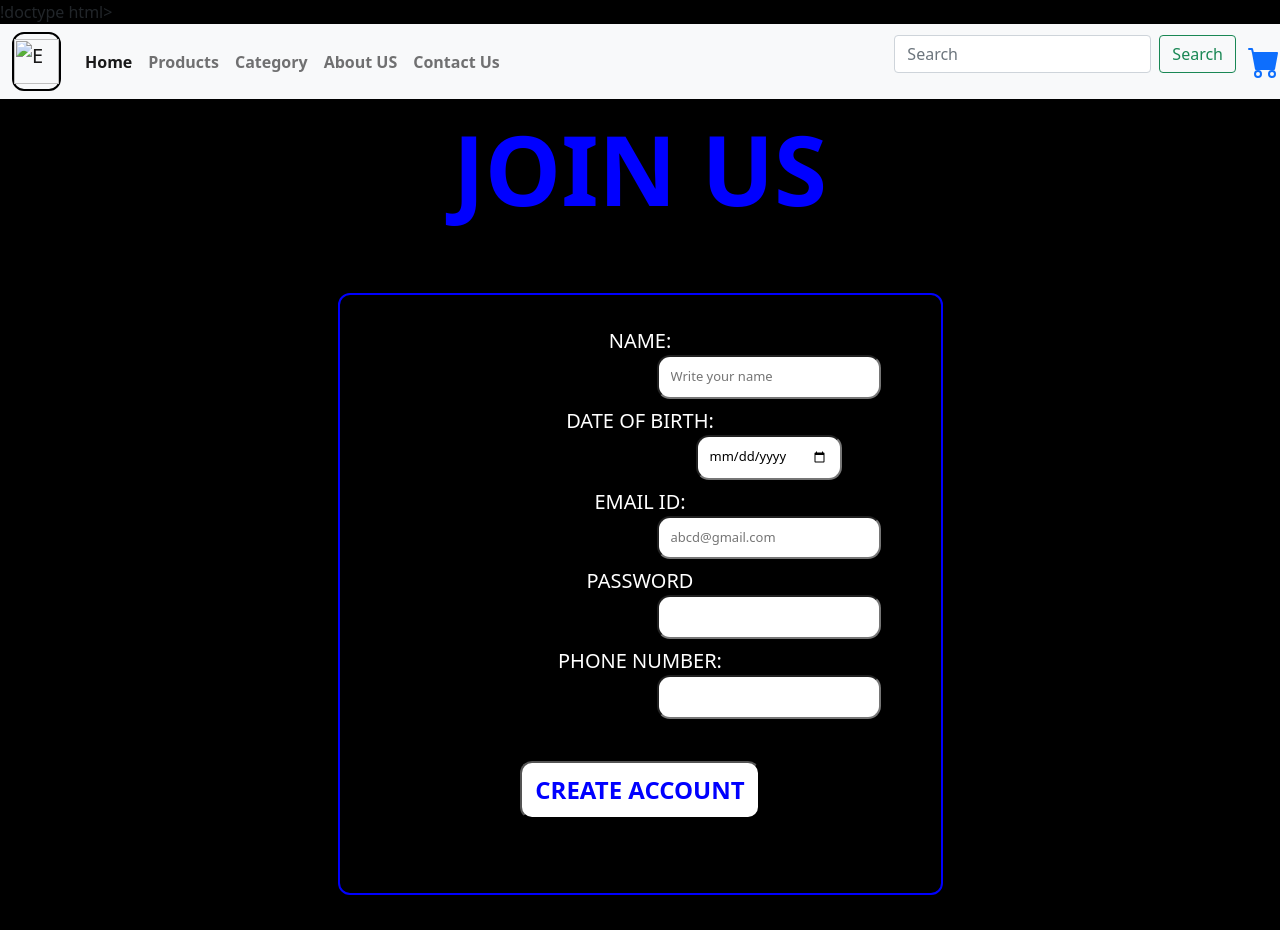
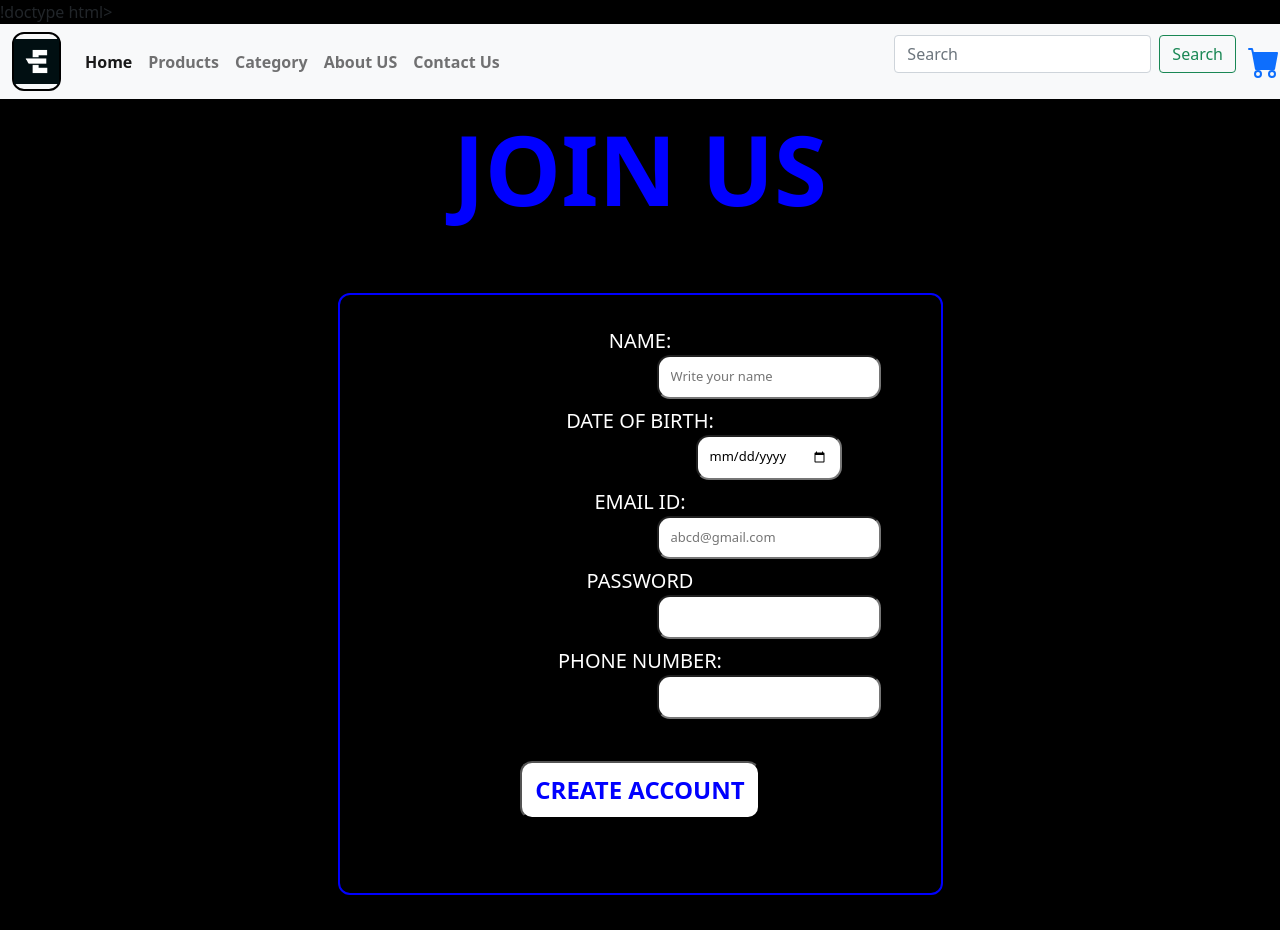
Before and after one commit to shilpi-cyber/E-commerce_Website, a plain HTML site: page join.html in a window 1280 px wide. Drawn offline with nearby package versions, Linux system fonts and the light colour scheme.

Commit message:
Update join.html

```diff
--- a/join.html
+++ b/join.html
@@ -139,7 +139,7 @@
     <section class="navbar1" id="top">
       <nav class="navbar navbar-expand-lg navbar-light bg-light">
         <div class="container-fluid">
-          <a class="navbar-brand" href="join.html"><img src="images/logo1.jpg" alt="E" width="45px"></a>
+          <a class="navbar-brand" href="join.html"><img src="logo1.jpg" alt="E" width="45px"></a>
           <button class="navbar-toggler" type="button" data-bs-toggle="collapse" data-bs-target="#navbarSupportedContent" aria-controls="navbarSupportedContent" aria-expanded="false" aria-label="Toggle navigation">
             <span class="navbar-toggler-icon"></span>
           </button>
```
